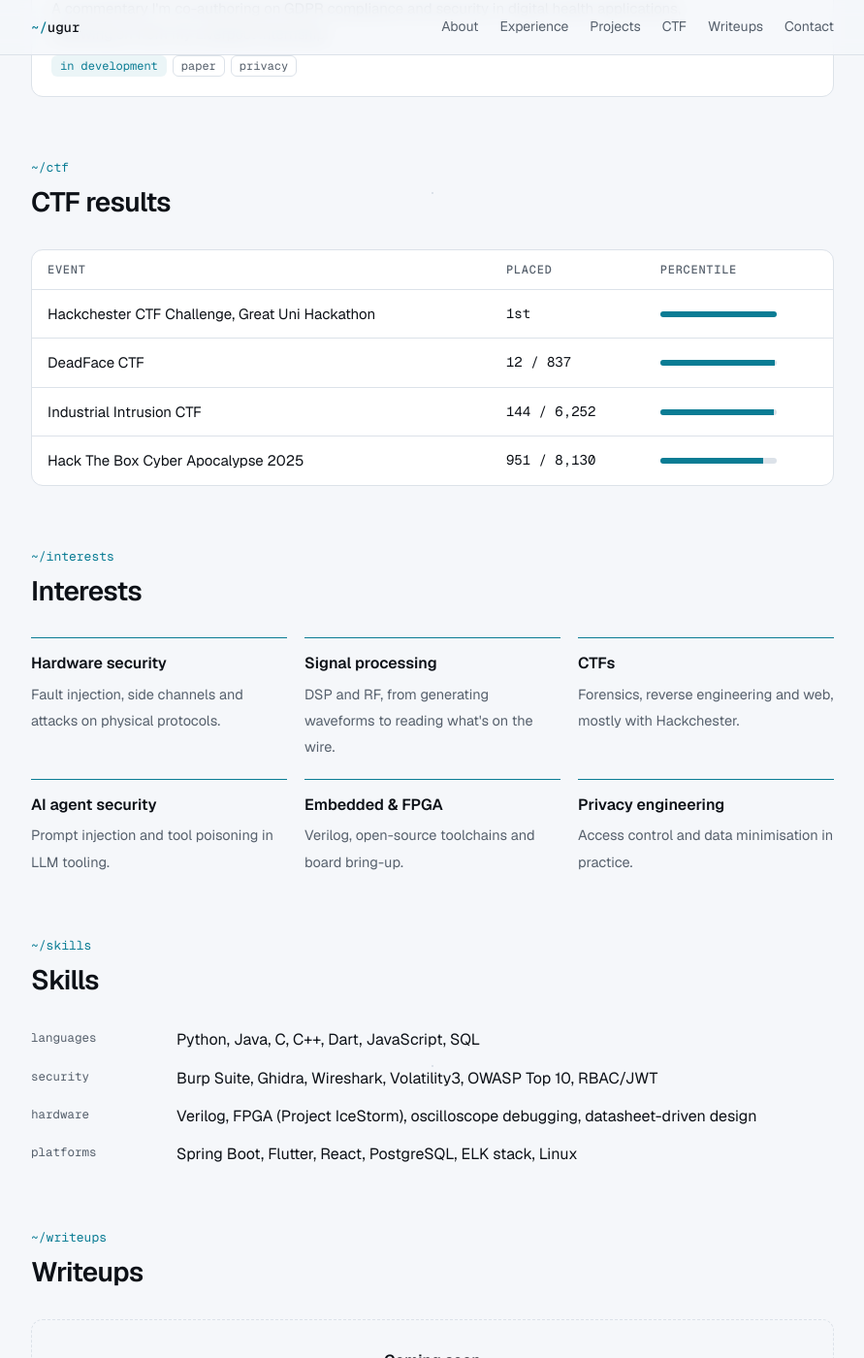
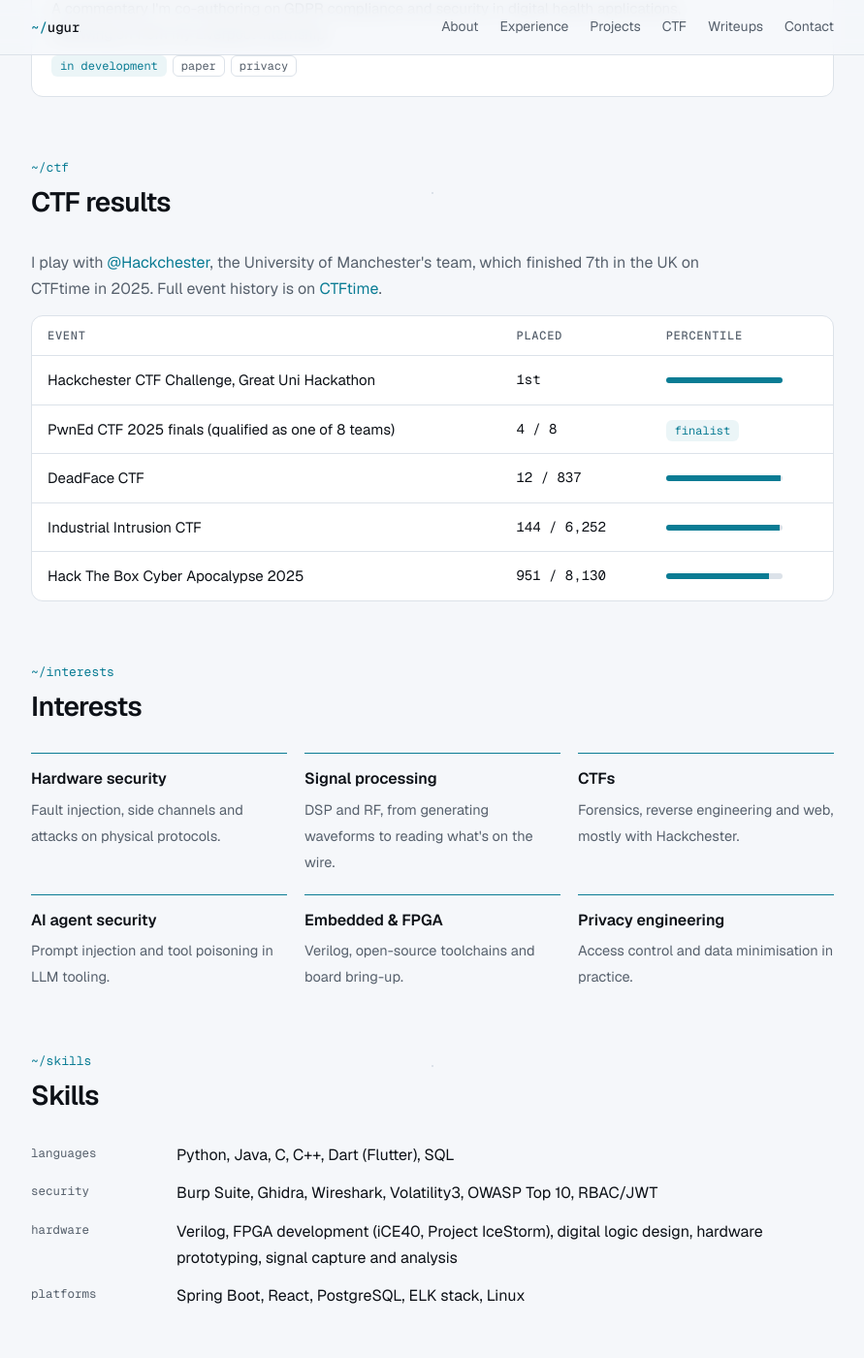
Before and after one commit to ugurturgut1/ugurturgut1.github.io, a Jekyll site: the page built from index.html, in a window 1280 px wide and 1400 px high, scrolled down 2951 px. Shown: the whole window at 97% size, without its empty margins (194-1085 px from the left). Built offline with Jekyll 4.4.1, drawn with Linux system fonts in a browser that asks for light colours; some of the changed text lies outside the part shown.

Commit message:
Add PwnEd finals and CTFtime team link, reword BrokenWire card, refine skills

```diff
--- a/index.html
+++ b/index.html
@@ -121,8 +121,8 @@
     </article>
     <article class="card">
       <h3>BrokenWire Evaluation Kit</h3>
-      <p>My final-year project: a portable kit for evaluating the BrokenWire attack against CCS EV charging.</p>
-      <div class="tags"><span class="tag on">in progress</span><span class="tag">Verilog</span><span class="tag">FPGA</span></div>
+      <p>A handheld FPGA kit for replicating the BrokenWire attack on CCS EV charging, built during my summer research internship at Manchester.</p>
+      <div class="tags"><span class="tag on">research</span><span class="tag">Verilog</span><span class="tag">FPGA</span></div>
     </article>
     <article class="card">
       <h3><a href="https://github.com/ugurturgut1/Cowrie-Honeypot">Honeypot &amp; Logging Stack</a></h3>
@@ -145,9 +145,13 @@
 <section id="ctf">
   <div class="label">~/ctf</div>
   <h2>CTF results</h2>
+  <p class="muted">I play with <a href="https://ctftime.org/team/358850">@Hackchester</a>, the University of Manchester's
+  team, which finished 7th in the UK on CTFtime in 2025. Full event history is on
+  <a href="https://ctftime.org/team/358850">CTFtime</a>.</p>
   <div class="tblwrap"><table>
     <tr><th>Event</th><th>Placed</th><th>Percentile</th></tr>
     <tr><td>Hackchester CTF Challenge, Great Uni Hackathon</td><td class="num">1st</td><td><div class="bar"><i style="width:100%"></i></div></td></tr>
+    <tr><td>PwnEd CTF 2025 finals (qualified as one of 8 teams)</td><td class="num">4 / 8</td><td><span class="tag on">finalist</span></td></tr>
     <tr><td>DeadFace CTF</td><td class="num">12 / 837</td><td><div class="bar"><i style="width:98.6%"></i></div></td></tr>
     <tr><td>Industrial Intrusion CTF</td><td class="num">144 / 6,252</td><td><div class="bar"><i style="width:97.7%"></i></div></td></tr>
     <tr><td>Hack The Box Cyber Apocalypse 2025</td><td class="num">951 / 8,130</td><td><div class="bar"><i style="width:88.3%"></i></div></td></tr>
@@ -171,10 +175,10 @@
   <div class="label">~/skills</div>
   <h2>Skills</h2>
   <div class="skills">
-    <div><span class="k">languages</span><span>Python, Java, C, C++, Dart, JavaScript, SQL</span></div>
+    <div><span class="k">languages</span><span>Python, Java, C, C++, Dart (Flutter), SQL</span></div>
     <div><span class="k">security</span><span>Burp Suite, Ghidra, Wireshark, Volatility3, OWASP Top 10, RBAC/JWT</span></div>
-    <div><span class="k">hardware</span><span>Verilog, FPGA (Project IceStorm), oscilloscope debugging, datasheet-driven design</span></div>
-    <div><span class="k">platforms</span><span>Spring Boot, Flutter, React, PostgreSQL, ELK stack, Linux</span></div>
+    <div><span class="k">hardware</span><span>Verilog, FPGA development (iCE40, Project IceStorm), digital logic design, hardware prototyping, signal capture and analysis</span></div>
+    <div><span class="k">platforms</span><span>Spring Boot, React, PostgreSQL, ELK stack, Linux</span></div>
   </div>
 </section>
 
```
